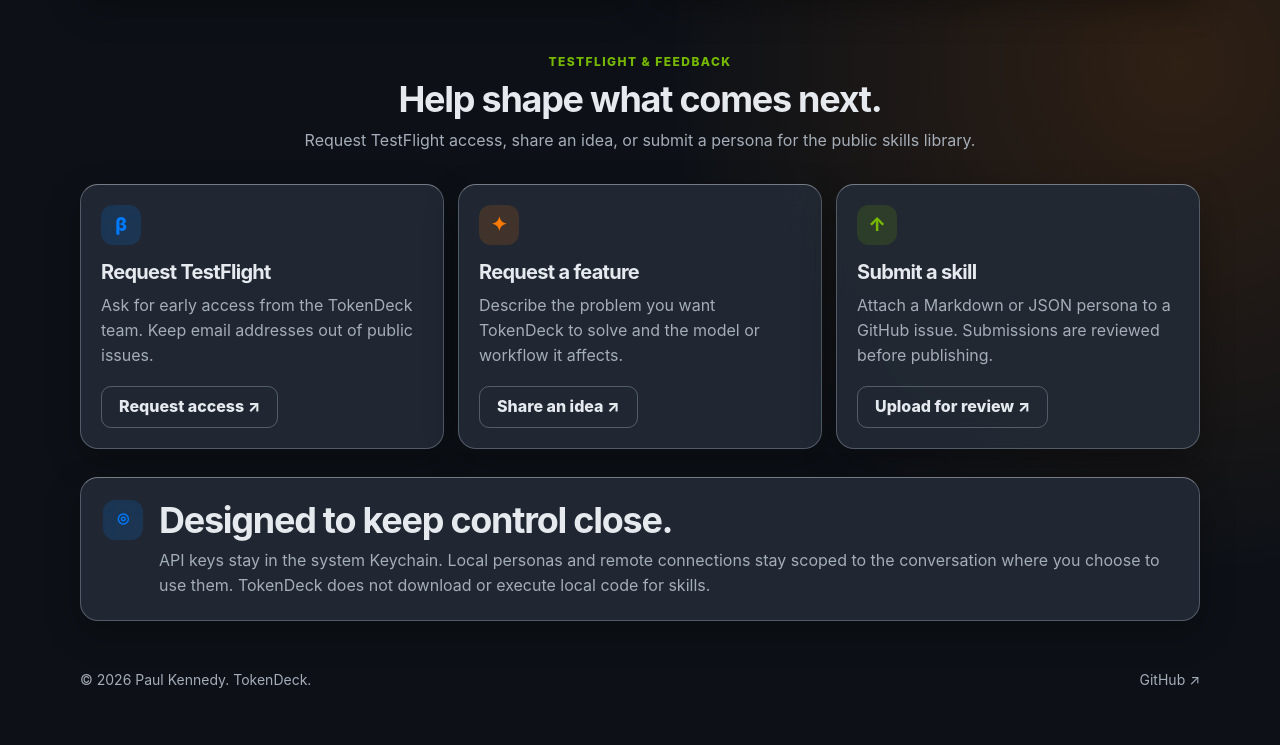
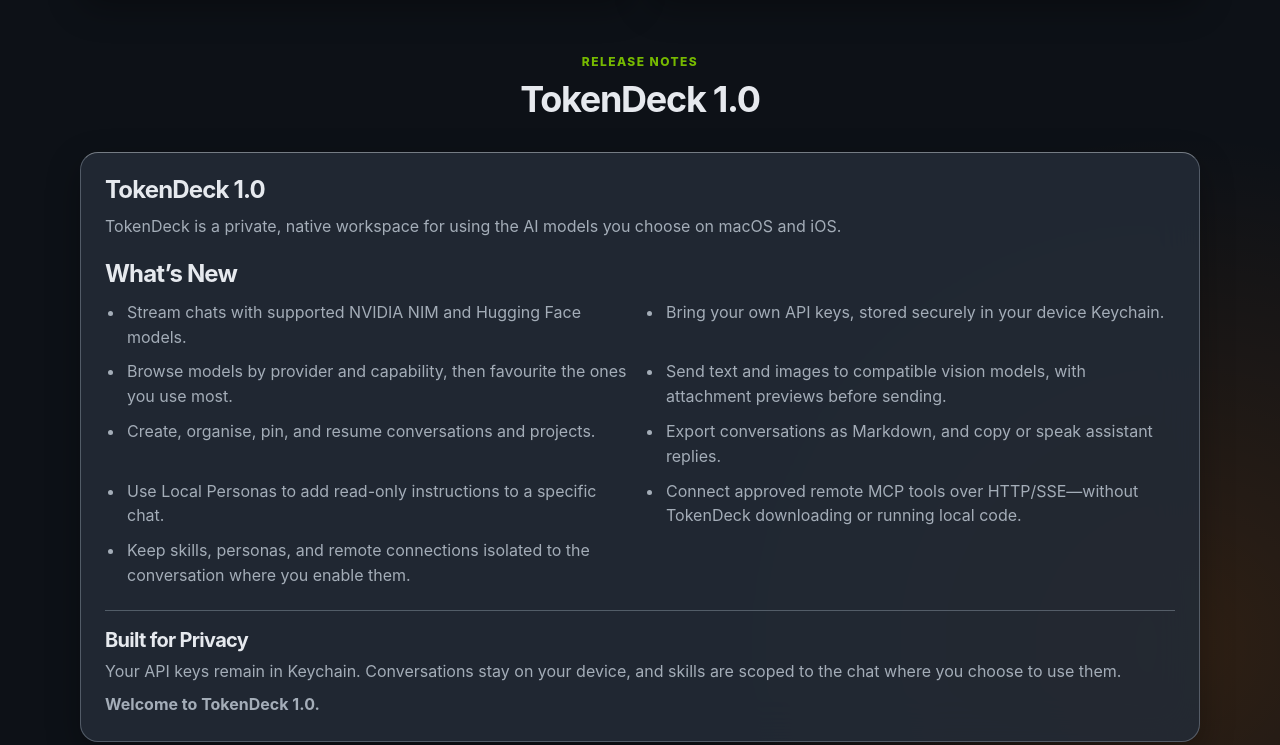
Before and after one commit to p3u1/TokenDeck, a plain HTML site: page index.html in a window 1280 px wide. Shown: the part 2276-3021 px from the top of the page. Drawn offline with Linux system fonts and the light colour scheme.

Commit message:
add version one release notes

```diff
--- a/index.html
+++ b/index.html
@@ -203,6 +203,23 @@
       .tag.fast { background: var(--amber); }
       .tag.skills { background: var(--blue); color: white; }
 
+      .release-notes { padding: 24px; }
+      .release-notes > h3 { font-size: 24px; }
+      .release-intro { margin: 10px 0 0; color: var(--muted); font-size: 16px; }
+      .release-subheading { margin-top: 22px; font-size: 17px; }
+      .release-list {
+        display: grid;
+        grid-template-columns: repeat(2, minmax(0, 1fr));
+        gap: 10px 28px;
+        margin: 12px 0 0;
+        padding-left: 20px;
+        color: var(--muted);
+      }
+      .release-list li { padding-left: 2px; }
+      .release-privacy { margin: 22px 0 0; padding-top: 18px; border-top: 1px solid var(--line); }
+      .release-privacy p, .release-welcome { margin: 8px 0 0; color: var(--muted); }
+      .release-welcome { color: var(--ink); font-weight: 700; }
+
       .privacy { display: grid; grid-template-columns: auto 1fr; gap: 16px; align-items: start; padding: 22px; }
       .privacy p { margin: 8px 0 0; color: var(--muted); }
       footer { padding: 0 0 34px; color: var(--muted); font-size: 14px; }
@@ -218,7 +235,7 @@
         .shell { width: min(100% - 28px, 620px); }
         .nav-links { display: none; }
         .hero { padding: 18px; }
-        .grid, .feature-grid, .models, .skills { grid-template-columns: 1fr; }
+        .grid, .feature-grid, .models, .skills, .release-list { grid-template-columns: 1fr; }
         .feature-card { min-height: 0; }
         footer .shell { display: block; }
       }
@@ -329,6 +346,36 @@
         </div>
       </section>
 
+      <section class="content-section" id="release-notes" aria-labelledby="release-notes-title">
+        <div class="section-heading">
+          <p class="eyebrow">RELEASE NOTES</p>
+          <h2 id="release-notes-title">TokenDeck 1.0</h2>
+        </div>
+        <article class="release-notes glass">
+          <h3>TokenDeck 1.0</h3>
+          <p class="release-intro">TokenDeck is a private, native workspace for using the AI models you choose on macOS and iOS.</p>
+
+          <h3 class="release-subheading">What’s New</h3>
+          <ul class="release-list">
+            <li>Stream chats with supported NVIDIA NIM and Hugging Face models.</li>
+            <li>Bring your own API keys, stored securely in your device Keychain.</li>
+            <li>Browse models by provider and capability, then favourite the ones you use most.</li>
+            <li>Send text and images to compatible vision models, with attachment previews before sending.</li>
+            <li>Create, organise, pin, and resume conversations and projects.</li>
+            <li>Export conversations as Markdown, and copy or speak assistant replies.</li>
+            <li>Use Local Personas to add read-only instructions to a specific chat.</li>
+            <li>Connect approved remote MCP tools over HTTP/SSE—without TokenDeck downloading or running local code.</li>
+            <li>Keep skills, personas, and remote connections isolated to the conversation where you enable them.</li>
+          </ul>
+
+          <div class="release-privacy">
+            <h3>Built for Privacy</h3>
+            <p>Your API keys remain in Keychain. Conversations stay on your device, and skills are scoped to the chat where you choose to use them.</p>
+            <p class="release-welcome">Welcome to TokenDeck 1.0.</p>
+          </div>
+        </article>
+      </section>
+
       <section class="content-section" id="requests" aria-labelledby="requests-title">
         <div class="section-heading">
           <p class="eyebrow">TESTFLIGHT &amp; FEEDBACK</p>
```
